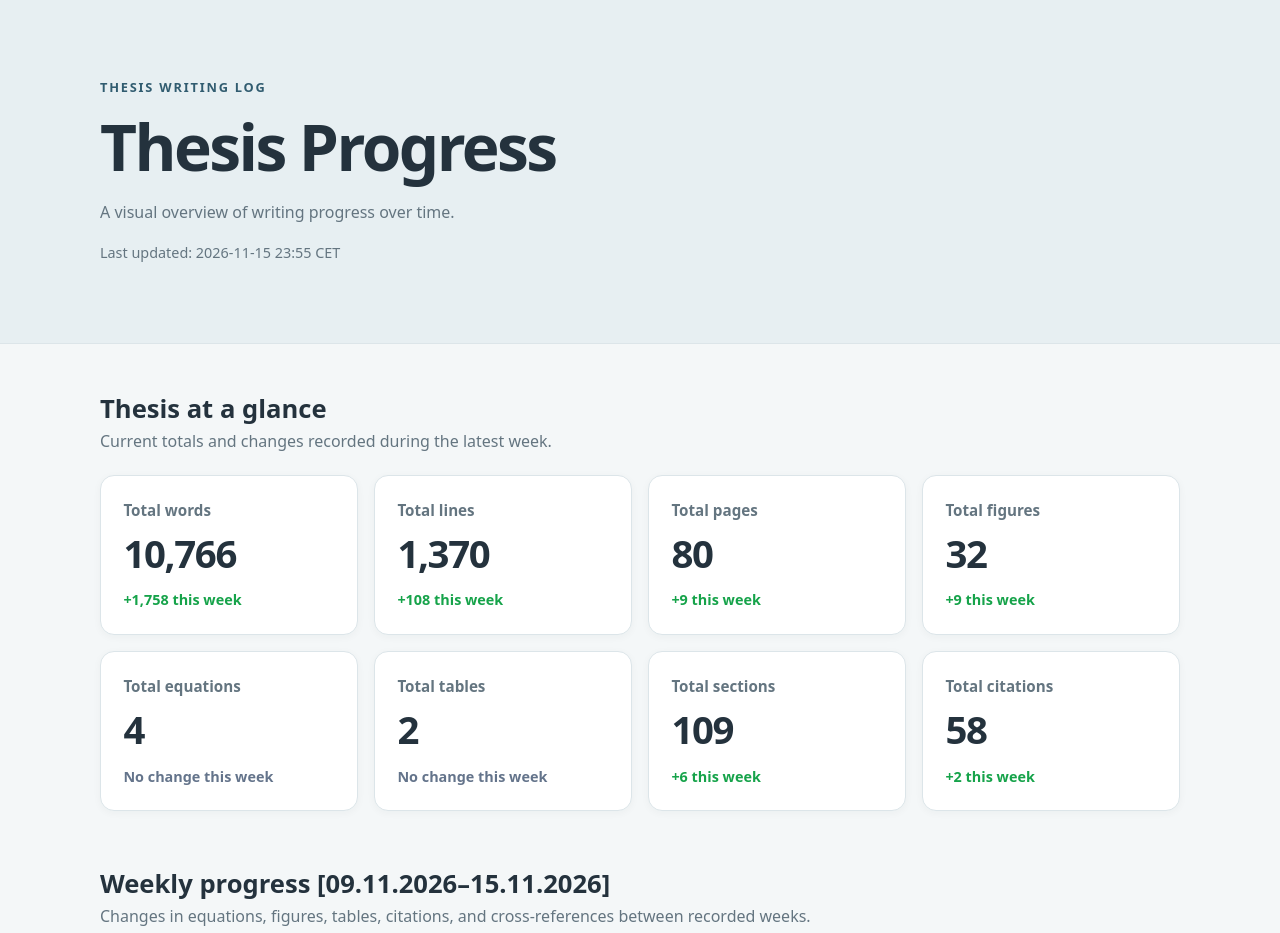
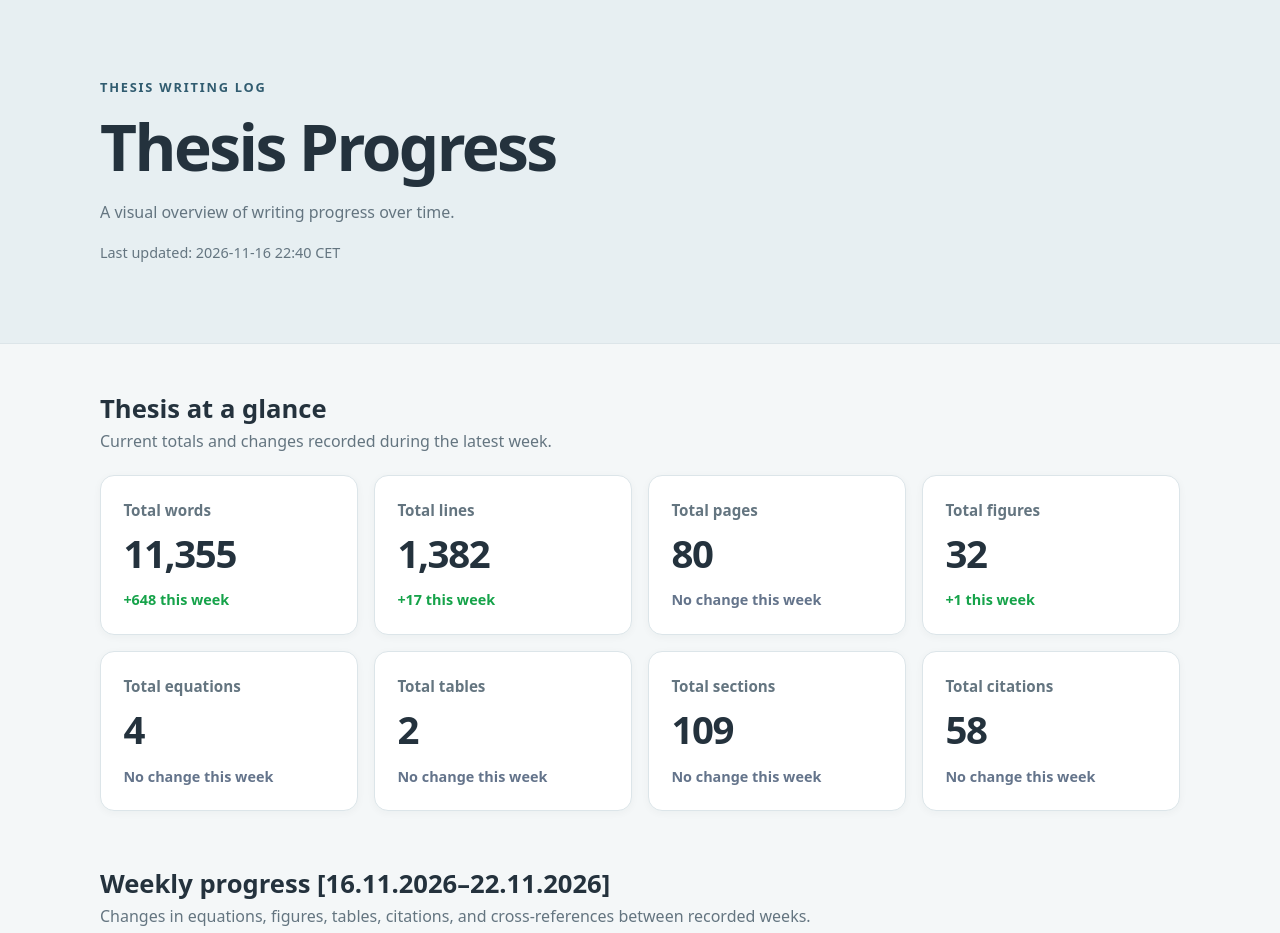
Before and after one commit to pfahad/thesis-wrting-progress, a plain HTML site: page index.html in a window 1280 px wide. Shown: the top 933 px of the page. Drawn offline with Linux system fonts and the light colour scheme.

Commit message:
Update thesis progress dashboard

```diff
--- a/index.html
+++ b/index.html
@@ -12,7 +12,7 @@
     <p class="eyebrow">THESIS WRITING LOG</p>
     <h1>Thesis Progress</h1>
     <p>A visual overview of writing progress over time.</p>
-    <p class="updated">Last updated: 2026-11-15 23:55 CET</p>
+    <p class="updated">Last updated: 2026-11-16 22:40 CET</p>
   </header>
 
   <main>
@@ -28,20 +28,20 @@
 
         <article class="summary-card">
           <p class="summary-label">Total words</p>
-          <p class="summary-total">10,766</p>
+          <p class="summary-total">11,355</p>
           <p class="summary-change"
              style="color: #16A34A;">
-            +1,758 this week
+            +648 this week
           </p>
         </article>
 
 
         <article class="summary-card">
           <p class="summary-label">Total lines</p>
-          <p class="summary-total">1,370</p>
+          <p class="summary-total">1,382</p>
           <p class="summary-change"
              style="color: #16A34A;">
-            +108 this week
+            +17 this week
           </p>
         </article>
 
@@ -50,8 +50,8 @@
           <p class="summary-label">Total pages</p>
           <p class="summary-total">80</p>
           <p class="summary-change"
-             style="color: #16A34A;">
-            +9 this week
+             style="color: #64748B;">
+            No change this week
           </p>
         </article>
 
@@ -61,7 +61,7 @@
           <p class="summary-total">32</p>
           <p class="summary-change"
              style="color: #16A34A;">
-            +9 this week
+            +1 this week
           </p>
         </article>
 
@@ -90,8 +90,8 @@
           <p class="summary-label">Total sections</p>
           <p class="summary-total">109</p>
           <p class="summary-change"
-             style="color: #16A34A;">
-            +6 this week
+             style="color: #64748B;">
+            No change this week
           </p>
         </article>
 
@@ -100,8 +100,8 @@
           <p class="summary-label">Total citations</p>
           <p class="summary-total">58</p>
           <p class="summary-change"
-             style="color: #16A34A;">
-            +2 this week
+             style="color: #64748B;">
+            No change this week
           </p>
         </article>
 
@@ -111,7 +111,7 @@
 
     <!-- Weekly progress for smaller metrics -->
     <section>
-      <h2 class="weekly-heading">Weekly progress [09.11.2026–15.11.2026]</h2>
+      <h2 class="weekly-heading">Weekly progress [16.11.2026–22.11.2026]</h2>
       <p class="description">
         Changes in equations, figures, tables, citations, and
         cross-references between recorded weeks.
```
Also changed, not shown: images/citations.png, images/commit_times.png, images/cross_references.png, images/enumerate.png, images/equations.png, images/figures.png, images/footnotes.png, images/itemize.png, images/lines.png, images/pages.png, images/sections.png, images/tables.png, images/thesis_pages.png, images/weekday_word_distribution.png, 3 more files.
